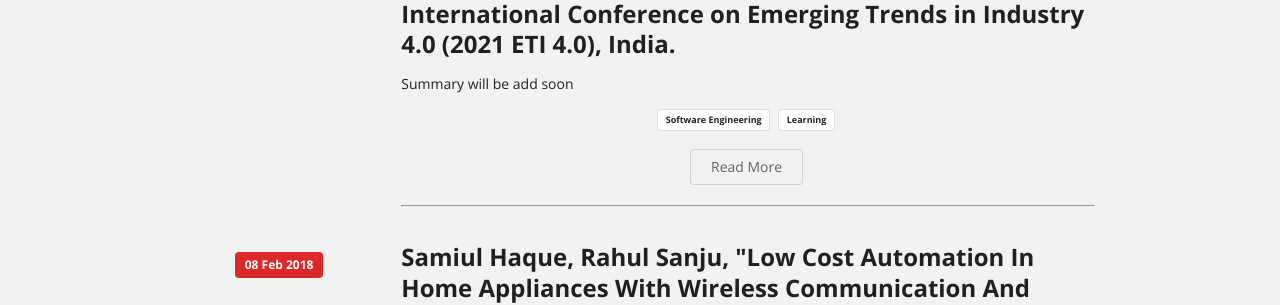
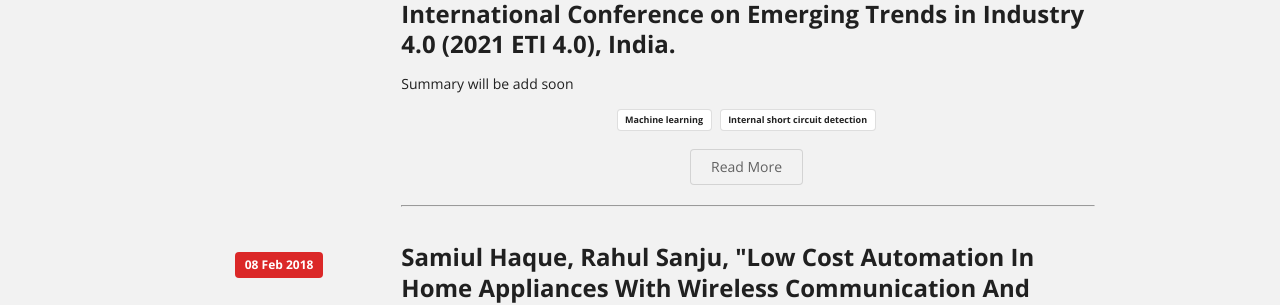
Before and after one commit to samiulextreem/samiulextreem.github.io, a Jekyll site: the page built from research/index.html, in a window 1280 px wide. Shown: the part 546-851 px from the top of the page. Built offline with Jekyll 4.4.1, drawn with Linux system fonts in a browser that asks for light colours.

Commit message:
Update 2018-02-26.md

```diff
--- a/research/2018-02-26.md
+++ b/research/2018-02-26.md
@@ -5,8 +5,8 @@ title: Samiul Haque,  M. A. Hoque, “Machine Learning Based Internal Short Circ
 # All dates must be YYYY-MM-DD format!
 date: 2018-02-26
 labels:
-  - Software Engineering
-  - Learning
+  - Machine learning
+  - Internal short circuit detection
 ---
 
 
```
